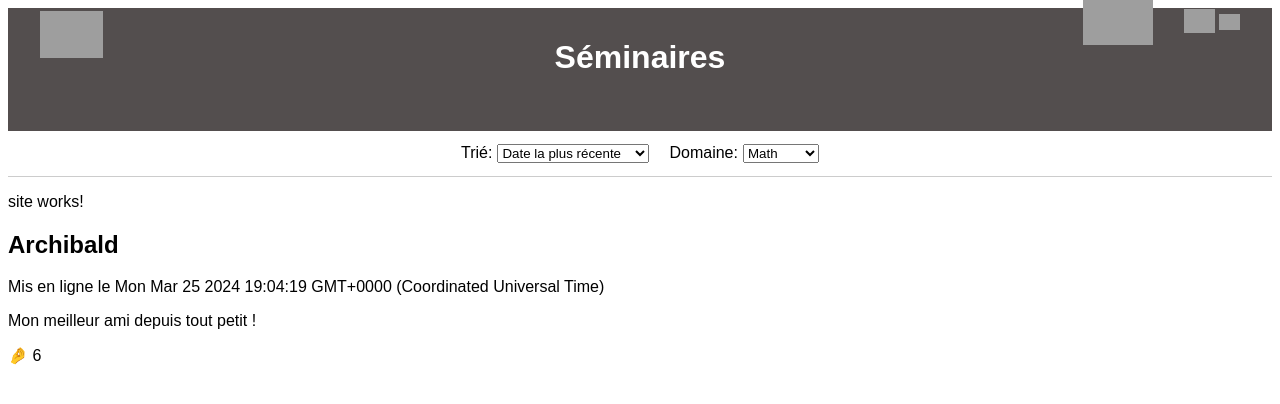
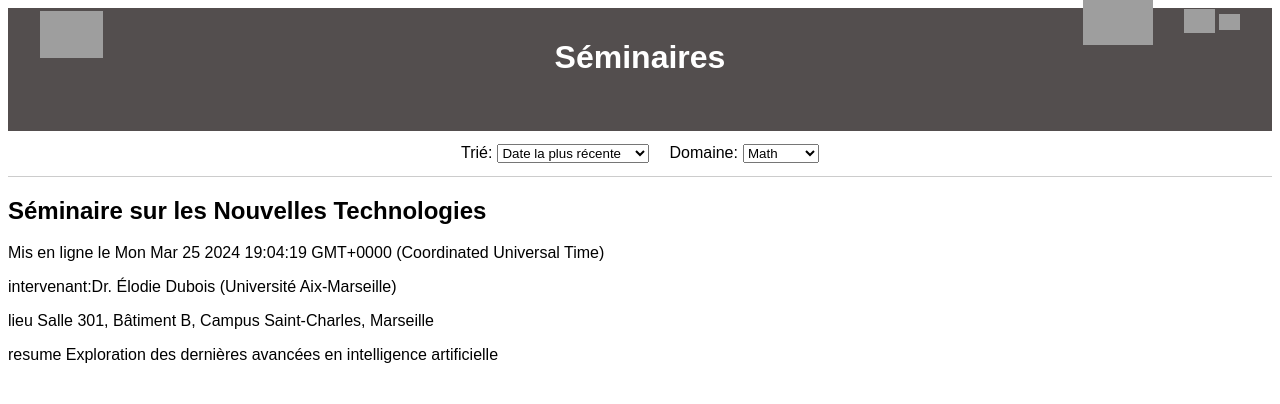
Before and after one commit to youcefok-13/SEMINAR-ANGULAR, an Angular app in the folder seminaire/: page / in a window 1280 px wide. Shown: the top 404 px of the page. Built offline with nearby package versions, Linux system fonts and the light colour scheme; grey boxes are pictures that could not be loaded.

Commit message:
classe Seminaire

```diff
--- a/seminaire/src/app/app.component.html
+++ b/seminaire/src/app/app.component.html
@@ -1 +1 @@
-<app-site></app-site>
+<app-site ></app-site>
--- a/seminaire/src/app/app.config.ts
+++ b/seminaire/src/app/app.config.ts
@@ -6,3 +6,7 @@ import { routes } from './app.routes';
 export const appConfig: ApplicationConfig = {
   providers: [provideRouter(routes)]
 };
+
+export class AppComponent{
+
+}
--- a/seminaire/src/app/site/site.component.html
+++ b/seminaire/src/app/site/site.component.html
@@ -49,9 +49,9 @@
         </select>
     </div>
 </div>
-<p>site works!</p>
-<h2>{{ title }}</h2>
-<p>Mis en ligne le {{ createdDate }}</p>
-<p>{{ description }}</p>
-<p>🤌 {{ snaps }}</p>
+<h2>{{ titre }}</h2>
+<p>Mis en ligne le {{date}}</p>
+<p>intervenant:{{ intervenant }}</p>
+<p>lieu {{ lieu }}</p>
+<p>resume {{ resume }}</p>
 </body>
--- a/seminaire/src/app/site/site.component.ts
+++ b/seminaire/src/app/site/site.component.ts
@@ -8,15 +8,17 @@ import { Component,OnInit } from '@angular/core';
   styleUrl: './site.component.scss'
 })
 export class SiteComponent implements OnInit{
-  title!: string;
-  description!: string;
-  createdDate!: Date;
-  snaps!: number;
+  titre!: string;
+  date!: Date;
+  intervenant!: String;
+  lieu!: string;
+  resume!:string
 
   ngOnInit() {
-    this.title = 'Archibald';
-    this.description = 'Mon meilleur ami depuis tout petit !';
-    this.createdDate = new Date();
-    this.snaps = 6;
+    this.titre = "Séminaire sur les Nouvelles Technologies";
+    this.date = new Date();
+    this.intervenant = "Dr. Élodie Dubois (Université Aix-Marseille)";
+    this.lieu = "Salle 301, Bâtiment B, Campus Saint-Charles, Marseille";
+    this.resume = "Exploration des dernières avancées en intelligence artificielle";
   }
 }
--- a/seminaire/src/index.html
+++ b/seminaire/src/index.html
@@ -6,6 +6,9 @@
   <base href="/">
   <meta name="viewport" content="width=device-width, initial-scale=1">
   <link rel="icon" type="image/x-icon" href="favicon.ico">
+  <link rel="preconnect" href="https://fonts.googleapis.com">
+<link rel="preconnect" href="https://fonts.gstatic.com" crossorigin>
+<link href="https://fonts.googleapis.com/css2?family=Roboto:wght@300;400;500&display=swap" rel="stylesheet">
 </head>
 <body>
   <app-root></app-root>
```
Also changed, not shown: seminaire/src/app/app.component.ts (line endings or trailing spaces), seminaire/src/app/models/site.models.ts (added).
